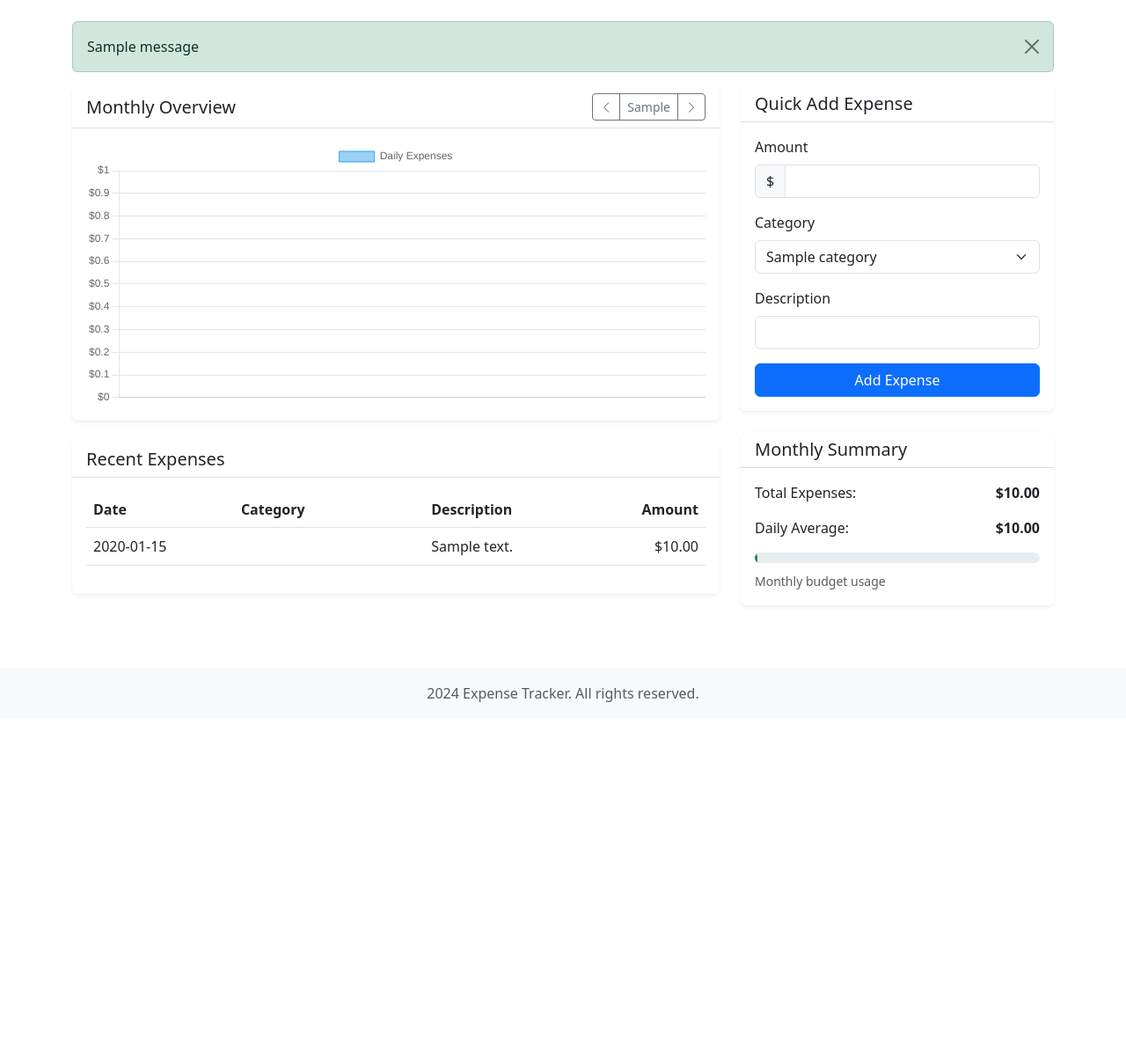
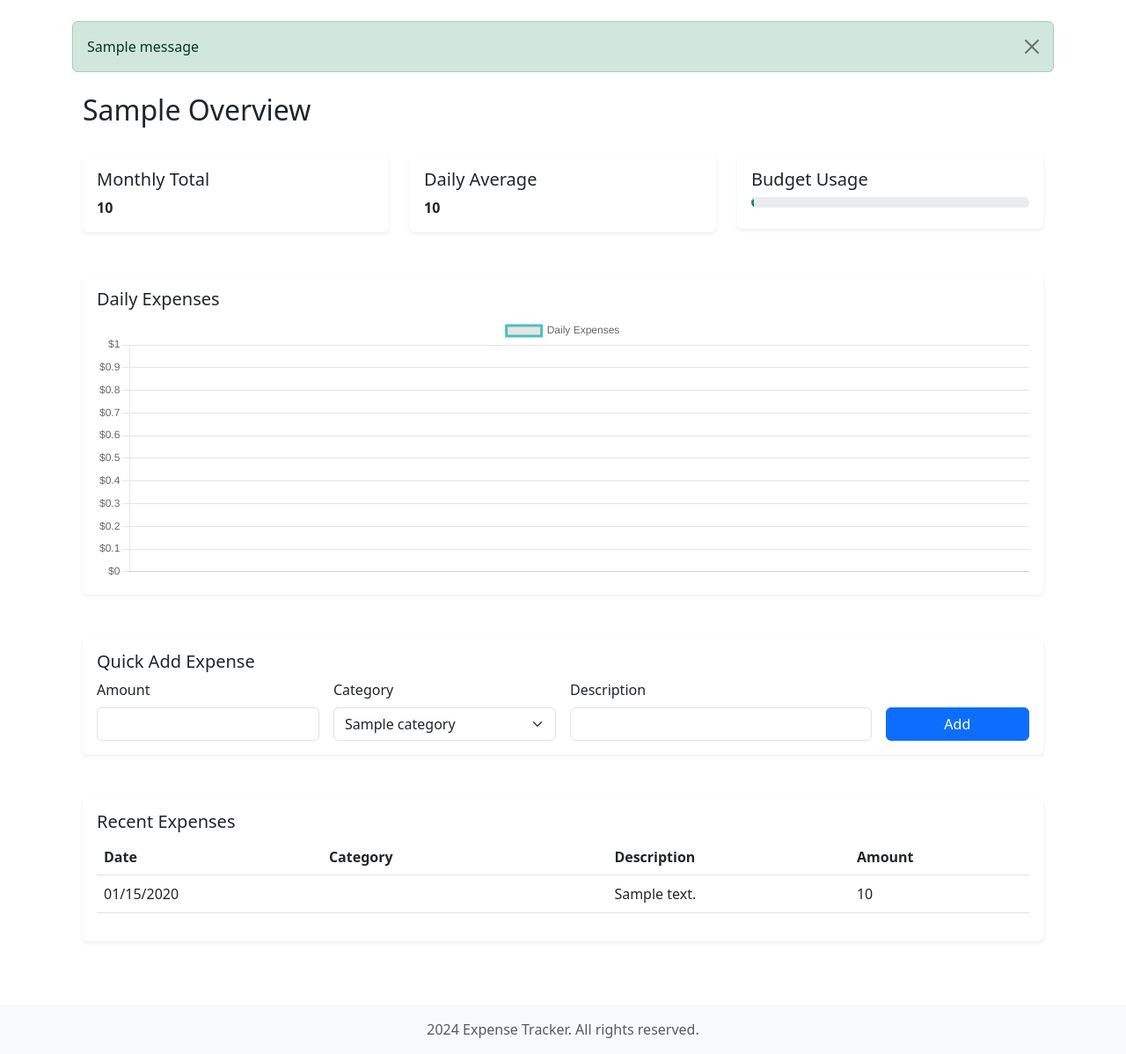
Before and after one commit to Jacques-Murray/expense-tracker, a Flask app: template expense_tracker/web/templates/index.html in a window 1280 px wide. Shown: the part 56-1254 px from the top of the page at 88% size. Before the commit the page ends 854 px from the top, so only its background shows below. Run offline with Flask 3, Linux system fonts and the light colour scheme; the template is opened without the code that fills it: most values are stand-ins (such as "Sample title", 1, 10 or a date in 2020); one stand-in notice (Sample message) is shown; some libraries are stand-ins or nearby versions.

```diff
--- a/expense_tracker/web/app.py
+++ b/expense_tracker/web/app.py
@@ -2,14 +2,25 @@
 from datetime import datetime, timedelta
 from decimal import Decimal
 from typing import Dict
-import json
 
-from flask import Flask, flash, jsonify, render_template, request, redirect, url_for, session
+from flask import (
+    Flask,
+    flash,
+    jsonify,
+    redirect,
+    render_template,
+    request,
+    session,
+    url_for,
+)
 
 from expense_tracker.models.expense_manager import ExpenseManager
 from expense_tracker.web.config import (
-    CURRENCIES, DATE_FORMATS, DEFAULT_CURRENCY,
-    DEFAULT_DATE_FORMAT, DEFAULT_BUDGET, CurrencyConfig
+    CURRENCIES,
+    DATE_FORMATS,
+    DEFAULT_BUDGET,
+    DEFAULT_CURRENCY,
+    DEFAULT_DATE_FORMAT,
 )
 
 app = Flask(__name__)
@@ -17,6 +28,14 @@ app.secret_key = "your-secret-key-here"  # Change this in production
 
 # Initialize expense manager
 manager = ExpenseManager()
+
+
+@app.template_filter("format_date")
+def format_date_filter(date):
+    """Format date according to current regional settings."""
+    date_format = DATE_FORMATS[session.get("date_format", DEFAULT_DATE_FORMAT)]
+    return date.strftime(date_format)
+
 
 # Category colors for badges
 CATEGORY_COLORS = {
@@ -28,32 +47,43 @@ CATEGORY_COLORS = {
     "Others": "secondary",
 }
 
+
 def get_current_settings():
     """Get current user settings with defaults."""
     return {
-        'currency': session.get('currency', DEFAULT_CURRENCY),
-        'date_format': session.get('date_format', DEFAULT_DATE_FORMAT),
-        'monthly_budget': session.get('monthly_budget', DEFAULT_BUDGET)
+        "currency": session.get("currency", DEFAULT_CURRENCY),
+        "date_format": session.get("date_format", DEFAULT_DATE_FORMAT),
+        "monthly_budget": session.get("monthly_budget", DEFAULT_BUDGET),
     }
+
 
 def format_amount(amount: Decimal) -> str:
     """Format amount according to current currency settings."""
-    currency = CURRENCIES[session.get('currency', DEFAULT_CURRENCY)]
+    currency = CURRENCIES[session.get("currency", DEFAULT_CURRENCY)]
     formatted = f"{float(amount):,.2f}"
 
-    if currency.decimal_separator != '.':
-        formatted = formatted.replace('.', currency.decimal_separator)
-    if currency.thousands_separator != ',':
-        formatted = formatted.replace(',', currency.thousands_separator)
+    # Handle separators
+    if currency.decimal_separator != ".":
+        formatted = formatted.replace(".", currency.decimal_separator)
+    if currency.thousands_separator != ",":
+        formatted = formatted.replace(",", currency.thousands_separator)
 
-    if currency.position == 'prefix':
-        return f"{currency.symbol}{formatted}"
+    # Format with currency symbol
+    if currency.position == "prefix":
+        # No space for USD, GBP
+        if currency.code in ["USD", "GBP"]:
+            return f"{currency.symbol}{formatted}"
+        # Single space for others
+        return f"{currency.symbol} {formatted}"
+    # Space before symbol for suffix position
     return f"{formatted} {currency.symbol}"
+
 
 def format_date(date: datetime) -> str:
     """Format date according to current regional settings."""
-    date_format = DATE_FORMATS[session.get('date_format', DEFAULT_DATE_FORMAT)]
+    date_format = DATE_FORMATS[session.get("date_format", DEFAULT_DATE_FORMAT)]
     return date.strftime(date_format)
+
 
 @app.route("/")
 def index():
@@ -62,6 +92,10 @@ def index():
     start_date = datetime(current_date.year, current_date.month, 1)
     end_date = (start_date + timedelta(days=32)).replace(day=1) - timedelta(days=1)
 
+    # Get current settings
+    settings = get_current_settings()
+    monthly_budget = Decimal(str(settings["monthly_budget"]))
+
     # Get expenses for the current month
     expenses = manager.get_expenses()
     monthly_expenses = [e for e in expenses if start_date <= e.date <= end_date]
@@ -69,7 +103,22 @@ def index():
     # Calculate statistics
     monthly_total = sum(e.amount for e in monthly_expenses)
     daily_average = monthly_total / end_date.day if monthly_expenses else Decimal("0")
-    budget_percentage = min(int((monthly_total / Decimal("1000")) * 100), 100)
+    budget_percentage = (
+        min(int((monthly_total / monthly_budget) * 100), 100) if monthly_budget else 0
+    )
+
+    # Format recent expenses
+    recent_expenses = []
+    for expense in sorted(expenses, key=lambda x: x.date, reverse=True)[:5]:
+        recent_expenses.append(
+            {
+                "date": expense.date,
+                "description": expense.description,
+                "category": expense.category,
+                "category_color": CATEGORY_COLORS.get(expense.category, "secondary"),
+                "amount": format_amount(expense.amount),
+            }
+        )
 
     # Prepare data for the chart
     dates = []
@@ -86,14 +135,13 @@ def index():
     return render_template(
         "index.html",
         current_month=start_date.strftime("%B %Y"),
-        recent_expenses=sorted(expenses, key=lambda x: x.date, reverse=True)[:5],
+        recent_expenses=recent_expenses,
         monthly_total=format_amount(monthly_total),
         daily_average=format_amount(daily_average),
         budget_percentage=budget_percentage,
+        monthly_budget=format_amount(monthly_budget),
         dates=dates,
         daily_expenses=daily_expenses,
-        categories=list(CATEGORY_COLORS.keys()),
-        category_colors=CATEGORY_COLORS,
     )
 
 
@@ -185,8 +233,8 @@ def add_expense():
         return jsonify({"success": False, "message": str(e)}), 400
 
 
-@app.route("/api/expenses/<int:expense_id>", methods=["DELETE"])
-def delete_expense(expense_id: int):
+@app.route("/api/expenses/<expense_id>", methods=["DELETE"])
+def delete_expense(expense_id: str):
     """Delete an expense."""
     try:
         manager.delete_expense(expense_id)
@@ -258,9 +306,19 @@ def settings():
     """Render the settings page."""
     current = get_current_settings()
 
-    # Generate date format examples
+    # Generate date format examples with descriptions
     date_examples = {
-        format_name: datetime.now().strftime(format_str)
+        format_name: {
+            "example": datetime.now().strftime(format_str),
+            "description": {
+                "US": "American (MM/DD/YYYY)",
+                "EU": "European (DD/MM/YYYY)",
+                "ISO": "International (YYYY-MM-DD)",
+                "UK": "British (DD/MM/YYYY)",
+                "JP": "Japanese (YYYY/MM/DD)",
+                "ZA": "South African (YYYY/MM/DD)",
+            }[format_name],
+        }
         for format_name, format_str in DATE_FORMATS.items()
     }
 
@@ -268,32 +326,32 @@ def settings():
         "settings.html",
         currencies=CURRENCIES,
         date_formats=date_examples,
-        current_currency=current['currency'],
-        current_date_format=current['date_format'],
-        monthly_budget=current['monthly_budget'],
-        currency_symbol=CURRENCIES[current['currency']].symbol
+        current_currency=current["currency"],
+        current_date_format=current["date_format"],
+        monthly_budget=current["monthly_budget"],
+        currency_symbol=CURRENCIES[current["currency"]].symbol,
     )
 
 
 @app.route("/settings", methods=["POST"])
 def save_settings():
     """Save user settings."""
-    currency = request.form.get('currency')
-    date_format = request.form.get('date_format')
-    monthly_budget = request.form.get('monthly_budget')
+    currency = request.form.get("currency")
+    date_format = request.form.get("date_format")
+    monthly_budget = request.form.get("monthly_budget")
 
     if currency in CURRENCIES:
-        session['currency'] = currency
+        session["currency"] = currency
     if date_format in DATE_FORMATS:
-        session['date_format'] = date_format
+        session["date_format"] = date_format
     if monthly_budget:
         try:
-            session['monthly_budget'] = float(monthly_budget)
+            session["monthly_budget"] = float(monthly_budget)
         except ValueError:
-            flash('Invalid budget amount', 'error')
+            flash("Invalid budget amount", "error")
 
-    flash('Settings saved successfully!', 'success')
-    return redirect(url_for('settings'))
+    flash("Settings saved successfully!", "success")
+    return redirect(url_for("settings"))
 
 
 if __name__ == "__main__":
--- a/expense_tracker/web/templates/expenses.html
+++ b/expense_tracker/web/templates/expenses.html
@@ -57,7 +57,7 @@
                         <tbody>
                             {% for expense in expenses %}
                             <tr>
-                                <td>{{ expense.date.strftime('%Y-%m-%d') }}</td>
+                                <td>{{ expense.date|format_date }}</td>
                                 <td>
                                     <span class="badge bg-{{ category_colors[expense.category] }}">
                                         {{ expense.category }}
--- a/expense_tracker/web/templates/index.html
+++ b/expense_tracker/web/templates/index.html
@@ -3,54 +3,131 @@
 {% block title %}Dashboard - Expense Tracker{% endblock %}
 
 {% block content %}
-<div class="row">
-    <div class="col-md-8">
-        <div class="card mb-4">
-            <div class="card-header d-flex justify-content-between align-items-center">
-                <h5 class="mb-0">Monthly Overview</h5>
-                <div class="btn-group">
-                    <button type="button" class="btn btn-sm btn-outline-secondary" id="prevMonth">
-                        <i class="bi bi-chevron-left"></i>
-                    </button>
-                    <button type="button" class="btn btn-sm btn-outline-secondary" id="currentMonth">
-                        {{ current_month }}
-                    </button>
-                    <button type="button" class="btn btn-sm btn-outline-secondary" id="nextMonth">
-                        <i class="bi bi-chevron-right"></i>
-                    </button>
-                </div>
-            </div>
-            <div class="card-body">
-                <canvas id="monthlyChart"></canvas>
+<div class="container mt-4">
+    <!-- Monthly Overview -->
+    <div class="row mb-4">
+        <div class="col">
+            <h2>{{ current_month }} Overview</h2>
         </div>
     </div>
 
+    <!-- Quick Stats -->
+    <div class="row mb-4">
+        <!-- Monthly Total -->
+        <div class="col-md-4">
             <div class="card">
-            <div class="card-header">
-                <h5 class="mb-0">Recent Expenses</h5>
+                <div class="card-body">
+                    <h5 class="card-title">Monthly Total</h5>
+                    <p class="card-text">
+                        <strong>{{ monthly_total }}</strong>
+                    </p>
                 </div>
+            </div>
+        </div>
+
+        <!-- Daily Average -->
+        <div class="col-md-4">
+            <div class="card">
                 <div class="card-body">
+                    <h5 class="card-title">Daily Average</h5>
+                    <p class="card-text">
+                        <strong>{{ daily_average }}</strong>
+                    </p>
+                </div>
+            </div>
+        </div>
+
+        <!-- Budget Progress -->
+        <div class="col-md-4">
+            <div class="card">
+                <div class="card-body">
+                    <h5 class="card-title">Budget Usage</h5>
+                    <div class="progress">
+                        <div class="progress-bar {% if budget_percentage > 80 %}bg-danger{% elif budget_percentage > 60 %}bg-warning{% else %}bg-success{% endif %}"
+                            role="progressbar" style="width: {{ budget_percentage }}%"
+                            aria-valuenow="{{ budget_percentage }}" aria-valuemin="0" aria-valuemax="100">
+                            {{ budget_percentage }}%
+                        </div>
+                    </div>
+                </div>
+            </div>
+        </div>
+    </div>
+
+    <!-- Daily Expenses Chart -->
+    <div class="row mb-4">
+        <div class="col">
+            <div class="card">
+                <div class="card-body">
+                    <h5 class="card-title">Daily Expenses</h5>
+                    <canvas id="dailyExpensesChart"></canvas>
+                </div>
+            </div>
+        </div>
+    </div>
+
+    <!-- Quick Add Expense -->
+    <div class="row mb-4">
+        <div class="col">
+            <div class="card">
+                <div class="card-body">
+                    <h5 class="card-title">Quick Add Expense</h5>
+                    <form id="quickAddExpenseForm" method="POST" action="{{ url_for('add_expense') }}"
+                        class="row g-3 align-items-end">
+                        <div class="col-md-3">
+                            <label for="amount" class="form-label">Amount</label>
+                            <div class="input-group">
+                                <input type="number" class="form-control" id="amount" name="amount" step="0.01" required>
+                            </div>
+                        </div>
+                        <div class="col-md-3">
+                            <label for="category" class="form-label">Category</label>
+                            <select class="form-select" id="category" name="category" required>
+                                {% for category in categories %}
+                                <option value="{{ category }}">{{ category }}</option>
+                                {% endfor %}
+                            </select>
+                        </div>
+                        <div class="col-md-4">
+                            <label for="description" class="form-label">Description</label>
+                            <input type="text" class="form-control" id="description" name="description" required>
+                        </div>
+                        <div class="col-md-2">
+                            <button type="submit" class="btn btn-primary w-100">Add</button>
+                        </div>
+                    </form>
+                </div>
+            </div>
+        </div>
+    </div>
+
+    <!-- Recent Expenses -->
+    <div class="row">
+        <div class="col">
+            <div class="card">
+                <div class="card-body">
+                    <h5 class="card-title">Recent Expenses</h5>
                     <div class="table-responsive">
-                    <table class="table table-hover">
+                        <table class="table">
                             <thead>
                                 <tr>
                                     <th>Date</th>
                                     <th>Category</th>
                                     <th>Description</th>
-                                <th class="text-end">Amount</th>
+                                    <th>Amount</th>
                                 </tr>
                             </thead>
                             <tbody>
                                 {% for expense in recent_expenses %}
                                 <tr>
-                                <td>{{ expense.date.strftime('%Y-%m-%d') }}</td>
+                                    <td>{{ expense.date|format_date }}</td>
                                     <td>
                                         <span class="badge bg-{{ category_colors[expense.category] }}">
                                             {{ expense.category }}
                                         </span>
                                     </td>
                                     <td>{{ expense.description }}</td>
-                                <td class="text-end">${{ "%.2f"|format(expense.amount) }}</td>
+                                    <td>{{ expense.amount }}</td>
                                 </tr>
                                 {% endfor %}
                             </tbody>
@@ -59,77 +136,22 @@
                 </div>
             </div>
         </div>
-
-    <div class="col-md-4">
-        <div class="card mb-4">
-            <div class="card-header">
-                <h5 class="mb-0">Quick Add Expense</h5>
-            </div>
-            <div class="card-body">
-                <form id="quickAddForm" method="POST" action="{{ url_for('add_expense') }}">
-                    <div class="mb-3">
-                        <label for="amount" class="form-label">Amount</label>
-                        <div class="input-group">
-                            <span class="input-group-text">$</span>
-                            <input type="number" step="0.01" min="0.01" class="form-control" id="amount" name="amount" required>
-                        </div>
-                    </div>
-                    <div class="mb-3">
-                        <label for="category" class="form-label">Category</label>
-                        <select class="form-select" id="category" name="category" required>
-                            {% for category in categories %}
-                            <option value="{{ category }}">{{ category }}</option>
-                            {% endfor %}
-                        </select>
-                    </div>
-                    <div class="mb-3">
-                        <label for="description" class="form-label">Description</label>
-                        <input type="text" class="form-control" id="description" name="description" required>
-                    </div>
-                    <button type="submit" class="btn btn-primary w-100">Add Expense</button>
-                </form>
     </div>
 </div>
 
-        <div class="card">
-            <div class="card-header">
-                <h5 class="mb-0">Monthly Summary</h5>
-            </div>
-            <div class="card-body">
-                <div class="d-flex justify-content-between mb-3">
-                    <span>Total Expenses:</span>
-                    <strong>${{ "%.2f"|format(monthly_total) }}</strong>
-                </div>
-                <div class="d-flex justify-content-between mb-3">
-                    <span>Daily Average:</span>
-                    <strong>${{ "%.2f"|format(daily_average) }}</strong>
-                </div>
-                <div class="progress">
-                    <div class="progress-bar bg-success" style="width: {{ budget_percentage }}%">
-                        {{ budget_percentage }}%
-                    </div>
-                </div>
-                <small class="text-muted">Monthly budget usage</small>
-            </div>
-        </div>
-    </div>
-</div>
-{% endblock %}
-
-{% block scripts %}
+<!-- Chart Initialization -->
 <script>
-document.addEventListener('DOMContentLoaded', function() {
-    const ctx = document.getElementById('monthlyChart').getContext('2d');
+    document.addEventListener('DOMContentLoaded', function () {
+        const ctx = document.getElementById('dailyExpensesChart').getContext('2d');
         new Chart(ctx, {
-        type: 'bar',
+            type: 'line',
             data: {
                 labels: {{ dates|tojson }},
                 datasets: [{
                     label: 'Daily Expenses',
                     data: {{ daily_expenses|tojson }},
-                backgroundColor: 'rgba(54, 162, 235, 0.5)',
-                borderColor: 'rgba(54, 162, 235, 1)',
-                borderWidth: 1
+                    borderColor: 'rgb(75, 192, 192)',
+                    tension: 0.1
                 }]
             },
             options: {
--- a/expense_tracker/web/templates/settings.html
+++ b/expense_tracker/web/templates/settings.html
@@ -23,13 +23,13 @@
                 <div class="mb-3">
                     <label for="date_format" class="form-label">Date Format</label>
                     <select class="form-select" id="date_format" name="date_format">
-                        {% for format, example in date_formats.items() %}
+                        {% for format, info in date_formats.items() %}
                         <option value="{{ format }}" {% if format == current_date_format %}selected{% endif %}>
-                            {{ format }} ({{ example }})
+                            {{ info.description }} (Example: {{ info.example }})
                         </option>
                         {% endfor %}
                     </select>
-                    <div class="form-text">Choose how dates should be displayed.</div>
+                    <div class="form-text">Choose how dates should be displayed throughout the application.</div>
                 </div>
 
                 <!-- Monthly Budget -->
--- a/expense_tracker/web/templates/stats.html
+++ b/expense_tracker/web/templates/stats.html
@@ -23,14 +23,14 @@
             <div class="card-body">
                 <div class="d-flex justify-content-between mb-3">
                     <span>Total Expenses:</span>
-                    <strong>${{ "%.2f"|format(total) }}</strong>
+                    <strong>{{ total }}</strong>
                 </div>
                 <hr>
                 {% for stat in category_stats %}
                 <div class="mb-3">
                     <div class="d-flex justify-content-between mb-1">
                         <span>{{ stat.category }}</span>
-                        <strong>${{ "%.2f"|format(stat.amount) }}</strong>
+                        <strong>{{ stat.amount }}</strong>
                     </div>
                     <div class="progress">
                         <div class="progress-bar bg-{{ stat.color }}"
@@ -72,7 +72,7 @@ document.addEventListener('DOMContentLoaded', function() {
                             const value = context.raw;
                             const total = context.dataset.data.reduce((a, b) => a + b, 0);
                             const percentage = ((value / total) * 100).toFixed(1);
-                            return `${context.label}: $${value.toFixed(2)} (${percentage}%)`;
+                            return `${context.label}: ${value.toFixed(2)} (${percentage}%)`;
                         }
                     }
                 }
--- /dev/null
+++ b/wsgi.py
@@ -0,0 +1,5 @@
+"""WSGI entry point for the Expense Tracker application."""
+from expense_tracker.web.app import app
+
+if __name__ == "__main__":
+    app.run(debug=True)
```
Also changed, not shown: expense_tracker/models/expense_manager.py (+19 -10 lines), expense_tracker/web/config.py (+22 -18 lines), pyproject.toml (+27 -8 lines), requirements.txt (+7 -0 lines), setup.py (added, +36 -0 lines), tests/ui/conftest.py (added, +42 -0 lines), tests/ui/test_web_interface.py (added, +208 -0 lines), tests/ui/README.md (added), 2 other files. Lines whose indentation alone changed are shown as unchanged.
